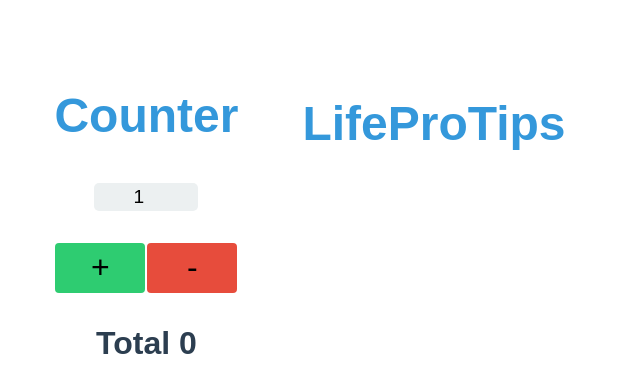
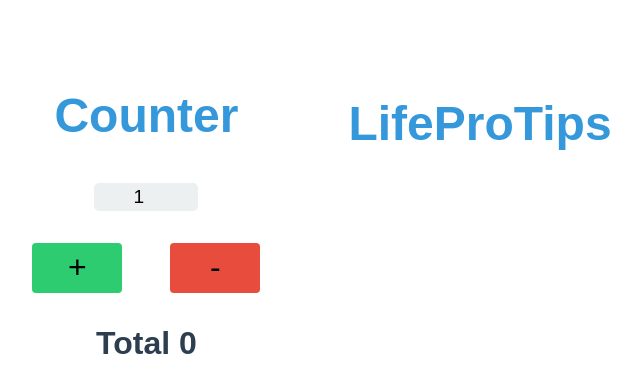
Before and after one commit to fredhawk/tally-quote, a React (Create React App) app: page / in a window 1280 px wide. Shown: the top 392 px of the page, without its empty margins (330-971 px from the left). Built offline with nearby package versions, Linux system fonts and the light colour scheme; no server answers.

Commit message:
Add spacing to buttons on Counter

```diff
--- a/src/containers/Counter.css
+++ b/src/containers/Counter.css
@@ -40,6 +40,8 @@
   border: none;
   border-radius: 4px;
   font-size: 2rem;
+  margin-right: 1.5rem;
+  margin-left: 1.5rem;
 }
 .Counter-btn-increase {
   background: #2ecc71;
```
